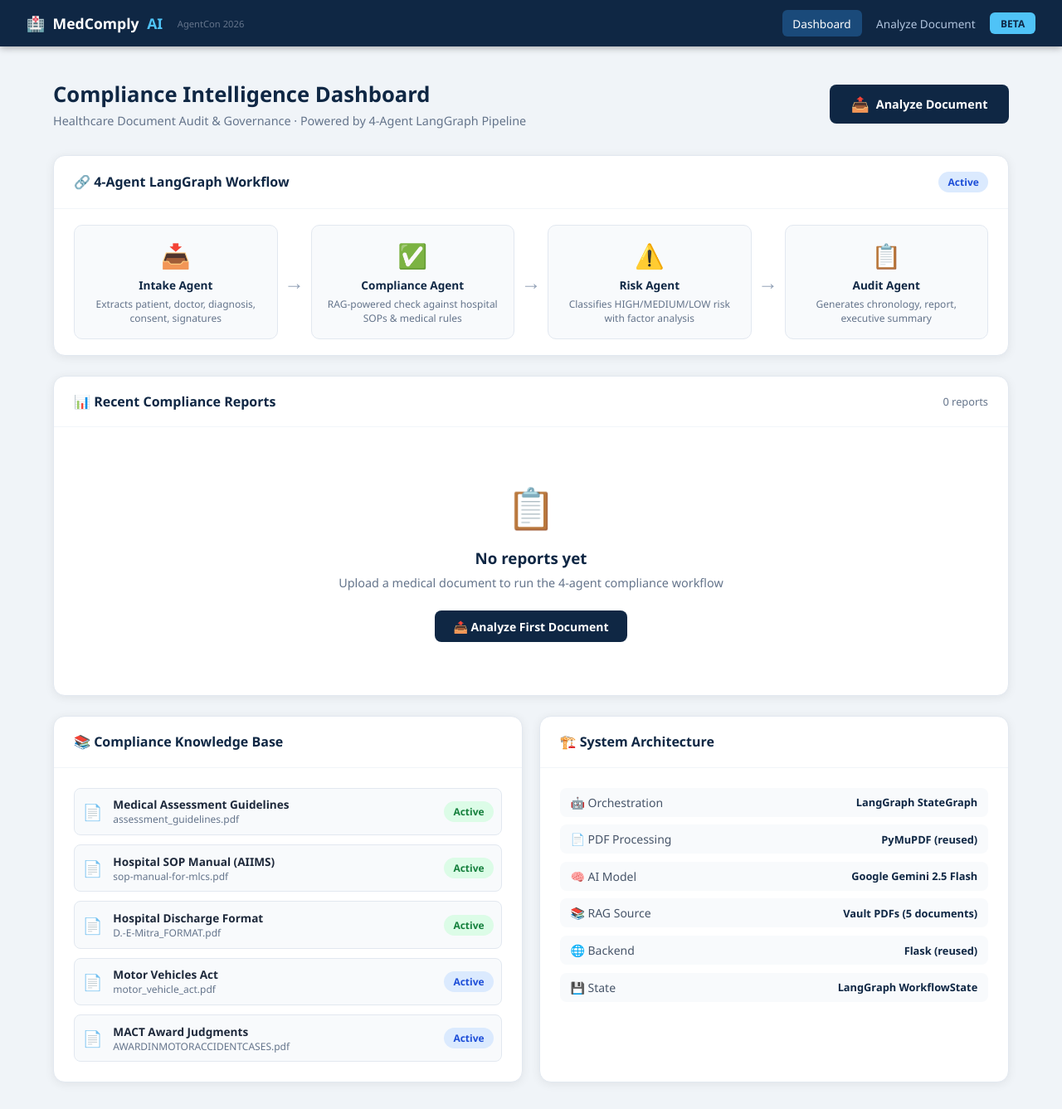
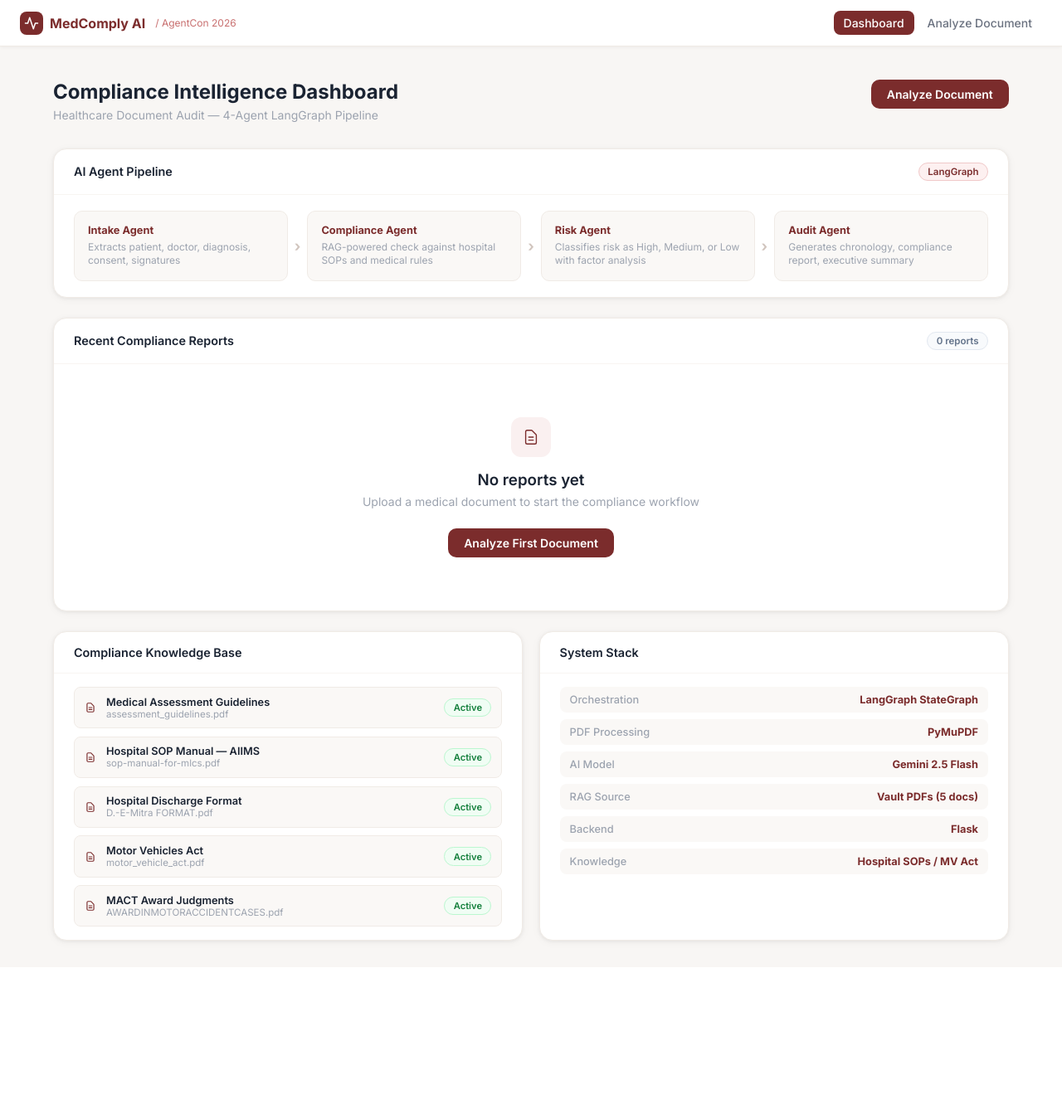
Before and after one commit to Kunalkandke/Nights_Watch_AgentCon, a Flask app: page /dashboard in a window 1280 px wide. Shown: the whole page at 83% size. After the commit the page ends 1141 px from the top, so only its background shows below. Run offline with Flask 3, Linux system fonts and the light colour scheme.

Commit message:
report and ui

```diff
--- a/agents/llm.py
+++ b/agents/llm.py
@@ -1,6 +1,6 @@
 """Shared LLM — reuses existing Gemini API key."""
-import os, sys
-ROOT = os.path.dirname(os.path.dirname(os.path.dirname(os.path.abspath(__file__))))
+import os, sys, warnings
+warnings.filterwarnings("ignore", category=FutureWarning)
 
 GEMINI_API_KEY = "AIzaSyD4BMcy9_CepkclmgW_zG5CH1J7g61JsDg"
 
--- a/app.py
+++ b/app.py
@@ -73,6 +73,8 @@ def analyze():
         "timestamp":  result.get("timestamp", ""),
     })
     session["reports"] = reports[:10]
+    # Store full result keyed by report_id
+    session[f"report_{report_id}"] = result
     session.modified = True
 
     return render_template("report.html", result=result, doc_name=doc_name, report_id=report_id)
--- a/templates/base.html
+++ b/templates/base.html
@@ -4,78 +4,111 @@
 <meta charset="UTF-8">
 <meta name="viewport" content="width=device-width, initial-scale=1.0">
 <title>{% block title %}MedComply AI{% endblock %}</title>
+<link rel="preconnect" href="https://fonts.googleapis.com">
+<link href="https://fonts.googleapis.com/css2?family=Inter:wght@300;400;500;600;700&display=swap" rel="stylesheet">
 <style>
 *{box-sizing:border-box;margin:0;padding:0}
-body{font-family:'Segoe UI',system-ui,sans-serif;background:#F0F4F8;color:#1a2332;min-height:100vh}
-nav{background:#0f2744;color:white;padding:0 2rem;height:56px;display:flex;align-items:center;justify-content:space-between;box-shadow:0 2px 8px rgba(0,0,0,.3)}
-nav .logo{font-size:1.1rem;font-weight:700;display:flex;align-items:center;gap:.6rem}
-nav .logo span{color:#4FC3F7}
-nav a{color:#b0c4de;text-decoration:none;font-size:.85rem;padding:.4rem .8rem;border-radius:6px;transition:.15s}
-nav a:hover{background:rgba(255,255,255,.1);color:white}
-nav a.active{background:#1a4a7a;color:white}
+body{font-family:'Inter',system-ui,sans-serif;background:#F8F6F4;color:#1a2332;min-height:100vh}
+
+/* Nav */
+nav{background:white;border-bottom:1px solid #f0ebe6;height:56px;display:flex;align-items:center;justify-content:space-between;padding:0 1.5rem;position:sticky;top:0;z-index:40;box-shadow:0 1px 4px rgba(0,0,0,.05)}
+.nav-logo{display:flex;align-items:center;gap:.5rem;font-weight:700;font-size:1rem;color:#7B2C2C}
+.nav-logo svg{width:28px;height:28px;background:#7B2C2C;border-radius:8px;padding:5px}
+nav a{color:#6b7280;text-decoration:none;font-size:.875rem;padding:.4rem .75rem;border-radius:8px;transition:.15s;font-weight:500}
+nav a:hover{background:#f5f0ec;color:#7B2C2C}
+nav a.active{background:#7B2C2C;color:white}
+
+/* Layout */
 .container{max-width:1200px;margin:0 auto;padding:2rem 1.5rem}
-.card{background:white;border-radius:14px;box-shadow:0 2px 12px rgba(0,0,0,.07);border:1px solid #e2e8f0;overflow:hidden}
-.card-header{padding:1.2rem 1.5rem;border-bottom:1px solid #f1f5f9;display:flex;align-items:center;justify-content:space-between}
+
+/* Cards */
+.card{background:white;border-radius:16px;border:1px solid #f0ebe6;box-shadow:0 1px 4px rgba(0,0,0,.06),0 2px 12px rgba(0,0,0,.04);overflow:hidden;transition:box-shadow .15s}
+.card:hover{box-shadow:0 4px 20px rgba(0,0,0,.08)}
+.card-header{padding:1rem 1.5rem;border-bottom:1px solid #f8f5f2;display:flex;align-items:center;justify-content:space-between}
+.card-header h3{font-weight:600;font-size:.9rem;color:#1a2332}
 .card-body{padding:1.5rem}
-.btn{display:inline-flex;align-items:center;gap:.5rem;padding:.6rem 1.4rem;border-radius:8px;font-size:.875rem;font-weight:600;cursor:pointer;border:none;transition:.15s;text-decoration:none}
-.btn-primary{background:#0f2744;color:white}.btn-primary:hover{background:#1a4a7a}
-.btn-success{background:#059669;color:white}.btn-success:hover{background:#047857}
-.btn-danger{background:#dc2626;color:white}.btn-danger:hover{background:#b91c1c}
-.btn-outline{background:transparent;border:1.5px solid #0f2744;color:#0f2744}.btn-outline:hover{background:#0f2744;color:white}
-.badge{display:inline-flex;align-items:center;padding:.25rem .7rem;border-radius:20px;font-size:.75rem;font-weight:600;gap:.3rem}
-.badge-green{background:#dcfce7;color:#15803d}
-.badge-yellow{background:#fef9c3;color:#a16207}
-.badge-red{background:#fee2e2;color:#dc2626}
-.badge-blue{background:#dbeafe;color:#1d4ed8}
-.badge-gray{background:#f1f5f9;color:#64748b}
+
+/* Buttons */
+.btn{display:inline-flex;align-items:center;gap:.5rem;padding:.55rem 1.2rem;border-radius:10px;font-size:.875rem;font-weight:600;cursor:pointer;border:none;transition:.15s;text-decoration:none;font-family:inherit}
+.btn-primary{background:#7B2C2C;color:white}.btn-primary:hover{background:#5a1f1f}
+.btn-outline{background:transparent;border:1.5px solid #7B2C2C;color:#7B2C2C}.btn-outline:hover{background:#7B2C2C;color:white}
+.btn-light{background:#f5f0ec;color:#7B2C2C;border:1px solid #e8d8d0}.btn-light:hover{background:#eeddd6}
+
+/* Badges */
+.badge{display:inline-flex;align-items:center;padding:.2rem .65rem;border-radius:20px;font-size:.72rem;font-weight:600}
+.badge-green{background:#f0fdf4;color:#15803d;border:1px solid #bbf7d0}
+.badge-yellow{background:#fefce8;color:#a16207;border:1px solid #fde047}
+.badge-red{background:#fef2f2;color:#dc2626;border:1px solid #fca5a5}
+.badge-blue{background:#eff6ff;color:#1d4ed8;border:1px solid #bfdbfe}
+.badge-gray{background:#f8fafc;color:#64748b;border:1px solid #e2e8f0}
+.badge-primary{background:#fdf0f0;color:#7B2C2C;border:1px solid #f0c8c8}
+
+/* Grid */
 .grid-3{display:grid;grid-template-columns:repeat(3,1fr);gap:1.2rem}
 .grid-2{display:grid;grid-template-columns:repeat(2,1fr);gap:1.2rem}
-.stat-card{background:white;border-radius:14px;padding:1.4rem;border:1px solid #e2e8f0;box-shadow:0 1px 6px rgba(0,0,0,.05)}
-.stat-value{font-size:2rem;font-weight:800;line-height:1}
-.stat-label{font-size:.8rem;color:#64748b;margin-top:.4rem;font-weight:500}
-.alert{padding:1rem 1.2rem;border-radius:10px;font-size:.875rem;margin-bottom:1rem}
-.alert-error{background:#fee2e2;color:#dc2626;border:1px solid #fca5a5}
-.alert-success{background:#dcfce7;color:#15803d;border:1px solid #86efac}
+
+/* Stat cards */
+.stat-card{background:white;border-radius:16px;padding:1.4rem 1.5rem;border:1px solid #f0ebe6;box-shadow:0 1px 4px rgba(0,0,0,.05)}
+.stat-value{font-size:2.2rem;font-weight:800;line-height:1;color:#7B2C2C}
+.stat-label{font-size:.78rem;color:#9ca3af;margin-top:.35rem;font-weight:500;text-transform:uppercase;letter-spacing:.04em}
+
+/* Table */
 .table{width:100%;border-collapse:collapse;font-size:.875rem}
-.table th{background:#f8fafc;padding:.8rem 1rem;text-align:left;font-weight:600;color:#475569;border-bottom:2px solid #e2e8f0;font-size:.8rem;text-transform:uppercase;letter-spacing:.04em}
-.table td{padding:.85rem 1rem;border-bottom:1px solid #f1f5f9;vertical-align:middle}
-.table tr:hover td{background:#fafafa}
-.progress-bar{height:10px;border-radius:5px;background:#e2e8f0;overflow:hidden}
-.progress-fill{height:100%;border-radius:5px;transition:width .5s}
-.score-circle{width:80px;height:80px;border-radius:50%;display:flex;align-items:center;justify-content:center;font-size:1.4rem;font-weight:800;border:4px solid}
-.toast{position:fixed;bottom:1.5rem;right:1.5rem;background:#1e293b;color:white;padding:.8rem 1.4rem;border-radius:10px;font-size:.875rem;z-index:999;animation:slidein .3s ease}
-@keyframes slidein{from{transform:translateY(20px);opacity:0}to{transform:translateY(0);opacity:1}}
-.agent-step{display:flex;align-items:center;gap:.8rem;padding:.8rem 1rem;border-radius:10px;background:#f8fafc;border:1px solid #e2e8f0;margin-bottom:.6rem}
-.agent-step .dot{width:10px;height:10px;border-radius:50%;flex-shrink:0}
-.dot-green{background:#22c55e}.dot-blue{background:#3b82f6}.dot-yellow{background:#f59e0b}.dot-red{background:#ef4444}
-.spinner{display:inline-block;width:18px;height:18px;border:2px solid #e2e8f0;border-top-color:#0f2744;border-radius:50%;animation:spin .7s linear infinite}
+.table th{background:#faf8f6;padding:.75rem 1.2rem;text-align:left;font-weight:600;color:#7B2C2C;border-bottom:1.5px solid #f0ebe6;font-size:.78rem;text-transform:uppercase;letter-spacing:.04em}
+.table td{padding:.85rem 1.2rem;border-bottom:1px solid #faf8f6;vertical-align:middle;color:#374151}
+.table tr:last-child td{border-bottom:none}
+.table tr:hover td{background:#fdfbf9}
+
+/* Progress */
+.progress-bar{height:8px;border-radius:4px;background:#f0ebe6;overflow:hidden}
+.progress-fill{height:100%;border-radius:4px;transition:width .5s ease}
+
+/* Alert */
+.alert{padding:.9rem 1.2rem;border-radius:10px;font-size:.875rem;margin-bottom:1rem}
+.alert-error{background:#fef2f2;color:#dc2626;border:1px solid #fca5a5}
+.alert-success{background:#f0fdf4;color:#15803d;border:1px solid #bbf7d0}
+
+/* Agent step */
+.agent-step{display:flex;align-items:center;gap:.75rem;padding:.75rem 1rem;border-radius:10px;background:#faf8f6;border:1px solid #f0ebe6;margin-bottom:.5rem}
+.step-dot{width:10px;height:10px;border-radius:50%;flex-shrink:0;background:#d1d5db}
+.step-dot.active{background:#7B2C2C}
+.step-dot.done{background:#22c55e}
+
+/* Spinner */
+.spinner{display:inline-block;width:16px;height:16px;border:2px solid #f0ebe6;border-top-color:#7B2C2C;border-radius:50%;animation:spin .7s linear infinite}
 @keyframes spin{to{transform:rotate(360deg)}}
+
+/* Timeline */
+.timeline-dot{width:10px;height:10px;border-radius:50%;background:#7B2C2C;border:2px solid white;box-shadow:0 0 0 2px #7B2C2C;flex-shrink:0}
+.timeline-line{width:2px;background:#f0ebe6;flex-grow:1;margin:.25rem auto}
+
+/* Section */
+.section-title{font-size:.75rem;font-weight:700;color:#7B2C2C;text-transform:uppercase;letter-spacing:.07em;margin-bottom:1rem}
+
+/* Verdict banner */
+.verdict-pass{background:#f0fdf4;border:1px solid #86efac;color:#15803d;padding:.6rem 1.2rem;border-radius:10px;font-weight:700;font-size:.875rem}
+.verdict-fail{background:#fef2f2;border:1px solid #fca5a5;color:#dc2626;padding:.6rem 1.2rem;border-radius:10px;font-weight:700;font-size:.875rem}
+.verdict-cond{background:#fefce8;border:1px solid #fde047;color:#a16207;padding:.6rem 1.2rem;border-radius:10px;font-weight:700;font-size:.875rem}
+
+@media(max-width:768px){.grid-3,.grid-2{grid-template-columns:1fr}}
 </style>
 {% block extra_head %}{% endblock %}
 </head>
 <body>
 <nav>
-  <div class="logo">
-    <span>🏥</span> MedComply <span>AI</span>
-    <small style="color:#64748b;font-size:.7rem;font-weight:400;margin-left:.5rem">AgentCon 2026</small>
+  <div class="nav-logo">
+    <svg viewBox="0 0 24 24" fill="none" stroke="white" stroke-width="2" stroke-linecap="round" stroke-linejoin="round">
+      <path d="M22 12h-4l-3 9L9 3l-3 9H2"/>
+    </svg>
+    MedComply AI
+    <span style="color:#C86F6F;font-weight:400;font-size:.75rem;margin-left:.25rem">/ AgentCon 2026</span>
   </div>
-  <div style="display:flex;gap:.3rem;align-items:center">
+  <div style="display:flex;gap:.25rem;align-items:center">
     <a href="/dashboard" class="{% block nav_dashboard %}{% endblock %}">Dashboard</a>
     <a href="/analyze" class="{% block nav_analyze %}{% endblock %}">Analyze Document</a>
-    <span style="background:#4FC3F7;color:#0f2744;padding:.3rem .8rem;border-radius:6px;font-size:.75rem;font-weight:700">BETA</span>
   </div>
 </nav>
 {% block body %}{% endblock %}
-<script>
-function showToast(msg,type){
-  var t=document.createElement('div');
-  t.className='toast';
-  t.style.background=type==='error'?'#dc2626':'#059669';
-  t.textContent=msg;
-  document.body.appendChild(t);
-  setTimeout(function(){t.remove()},3000);
-}
-</script>
 {% block extra_scripts %}{% endblock %}
 </body>
 </html>
--- a/templates/dashboard.html
+++ b/templates/dashboard.html
@@ -4,39 +4,36 @@
 {% block body %}
 <div class="container">
 
-  <!-- Header -->
-  <div style="display:flex;align-items:center;justify-content:space-between;margin-bottom:2rem;padding-top:.5rem">
+  <!-- Page Header -->
+  <div style="display:flex;align-items:flex-start;justify-content:space-between;margin-bottom:2rem;padding-top:.5rem">
     <div>
-      <h1 style="font-size:1.6rem;font-weight:800;color:#0f2744">Compliance Intelligence Dashboard</h1>
-      <p style="color:#64748b;margin-top:.3rem;font-size:.9rem">Healthcare Document Audit & Governance · Powered by 4-Agent LangGraph Pipeline</p>
+      <h1 style="font-size:1.5rem;font-weight:800;color:#1a2332;margin-bottom:.3rem">Compliance Intelligence Dashboard</h1>
+      <p style="color:#9ca3af;font-size:.875rem">Healthcare Document Audit — 4-Agent LangGraph Pipeline</p>
     </div>
-    <a href="/analyze" class="btn btn-primary" style="font-size:.9rem;padding:.7rem 1.6rem">
-      <span style="font-size:1.1rem">📤</span> Analyze Document
-    </a>
+    <a href="/analyze" class="btn btn-primary">Analyze Document</a>
   </div>
 
-  <!-- Agent Pipeline Visual -->
+  <!-- Agent Pipeline -->
   <div class="card" style="margin-bottom:1.5rem">
     <div class="card-header">
-      <span style="font-weight:700;color:#0f2744">🔗 4-Agent LangGraph Workflow</span>
-      <span class="badge badge-blue">Active</span>
+      <h3>AI Agent Pipeline</h3>
+      <span class="badge badge-primary">LangGraph</span>
     </div>
     <div class="card-body" style="padding:1.2rem 1.5rem">
-      <div style="display:flex;align-items:center;gap:.5rem;flex-wrap:wrap">
+      <div style="display:flex;align-items:stretch;gap:.4rem">
         {% set agents = [
-          ('📥','Intake Agent','Extracts patient, doctor, diagnosis, consent, signatures','blue'),
-          ('✅','Compliance Agent','RAG-powered check against hospital SOPs & medical rules','green'),
-          ('⚠️','Risk Agent','Classifies HIGH/MEDIUM/LOW risk with factor analysis','yellow'),
-          ('📋','Audit Agent','Generates chronology, report, executive summary','purple'),
+          ('Intake Agent','Extracts patient, doctor, diagnosis, consent, signatures'),
+          ('Compliance Agent','RAG-powered check against hospital SOPs and medical rules'),
+          ('Risk Agent','Classifies risk as High, Medium, or Low with factor analysis'),
+          ('Audit Agent','Generates chronology, compliance report, executive summary'),
         ] %}
-        {% for icon, name, desc, color in agents %}
-        <div style="flex:1;min-width:180px;background:#f8fafc;border:1px solid #e2e8f0;border-radius:10px;padding:1rem;text-align:center">
-          <div style="font-size:1.8rem;margin-bottom:.4rem">{{ icon }}</div>
-          <div style="font-weight:700;font-size:.85rem;color:#0f2744">{{ name }}</div>
-          <div style="font-size:.75rem;color:#64748b;margin-top:.3rem">{{ desc }}</div>
+        {% for name, desc in agents %}
+        <div style="flex:1;background:#faf8f6;border:1px solid #f0ebe6;border-radius:10px;padding:.9rem 1rem;min-width:0">
+          <div style="font-weight:700;font-size:.8rem;color:#7B2C2C;margin-bottom:.3rem">{{ name }}</div>
+          <div style="font-size:.75rem;color:#9ca3af;line-height:1.4">{{ desc }}</div>
         </div>
         {% if not loop.last %}
-        <div style="font-size:1.5rem;color:#94a3b8;font-weight:700">→</div>
+        <div style="display:flex;align-items:center;color:#d1c5be;font-size:1.1rem;font-weight:700;padding:0 .1rem">›</div>
         {% endif %}
         {% endfor %}
       </div>
@@ -46,95 +43,107 @@
   <!-- Recent Reports -->
   <div class="card">
     <div class="card-header">
-      <span style="font-weight:700;color:#0f2744">📊 Recent Compliance Reports</span>
-      <span style="font-size:.8rem;color:#64748b">{{ reports|length }} reports</span>
+      <h3>Recent Compliance Reports</h3>
+      <span class="badge badge-gray">{{ reports|length }} reports</span>
     </div>
     {% if reports %}
     <table class="table">
-      <thead><tr>
-        <th>Document</th><th>Compliance Score</th><th>Risk Level</th><th>Timestamp</th><th>Action</th>
-      </tr></thead>
+      <thead>
+        <tr>
+          <th>Document</th>
+          <th>Compliance Score</th>
+          <th>Risk Level</th>
+          <th>Verdict</th>
+          <th>Date</th>
+          <th>Action</th>
+        </tr>
+      </thead>
       <tbody>
         {% for r in reports %}
         <tr>
           <td>
-            <div style="font-weight:600;color:#0f2744">{{ r.doc_name }}</div>
+            <span style="font-weight:600;color:#1a2332">{{ r.doc_name }}</span>
           </td>
           <td>
-            <div style="display:flex;align-items:center;gap:.8rem">
-              <div class="progress-bar" style="width:120px">
+            <div style="display:flex;align-items:center;gap:.75rem">
+              <div class="progress-bar" style="width:100px">
                 <div class="progress-fill" style="width:{{ r.score }}%;background:{% if r.score >= 80 %}#22c55e{% elif r.score >= 60 %}#f59e0b{% else %}#ef4444{% endif %}"></div>
               </div>
-              <span style="font-weight:700;color:{% if r.score >= 80 %}#15803d{% elif r.score >= 60 %}#a16207{% else %}#dc2626{% endif %}">{{ r.score }}/100</span>
+              <span style="font-weight:700;color:{% if r.score >= 80 %}#15803d{% elif r.score >= 60 %}#a16207{% else %}#dc2626{% endif %};font-size:.875rem">{{ r.score }}/100</span>
             </div>
           </td>
           <td>
-            {% if r.risk == 'HIGH' %}
-            <span class="badge badge-red">🔴 HIGH</span>
-            {% elif r.risk == 'MEDIUM' %}
-            <span class="badge badge-yellow">🟡 MEDIUM</span>
-            {% else %}
-            <span class="badge badge-green">🟢 LOW</span>
+            {% if r.risk == 'HIGH' %}<span class="badge badge-red">High Risk</span>
+            {% elif r.risk == 'MEDIUM' %}<span class="badge badge-yellow">Medium Risk</span>
+            {% else %}<span class="badge badge-green">Low Risk</span>
             {% endif %}
           </td>
-          <td style="color:#64748b;font-size:.85rem">{{ r.timestamp }}</td>
-          <td><a href="/analyze" class="btn btn-outline" style="padding:.3rem .8rem;font-size:.8rem">Re-analyze</a></td>
+          <td>
+            {% if r.risk == 'HIGH' or r.score < 60 %}<span class="badge badge-red">Fail</span>
+            {% elif r.score >= 80 %}<span class="badge badge-green">Pass</span>
+            {% else %}<span class="badge badge-yellow">Conditional</span>
+            {% endif %}
+          </td>
+          <td style="color:#9ca3af;font-size:.8rem">{{ r.timestamp }}</td>
+          <td><a href="/analyze" class="btn btn-outline" style="padding:.3rem .75rem;font-size:.78rem">Re-analyze</a></td>
         </tr>
         {% endfor %}
       </tbody>
     </table>
     {% else %}
-    <div style="padding:4rem;text-align:center">
-      <div style="font-size:3rem;margin-bottom:1rem">📋</div>
-      <h3 style="color:#0f2744;margin-bottom:.5rem">No reports yet</h3>
-      <p style="color:#64748b;margin-bottom:1.5rem;font-size:.9rem">Upload a medical document to run the 4-agent compliance workflow</p>
-      <a href="/analyze" class="btn btn-primary">📤 Analyze First Document</a>
+    <div class="card-body" style="text-align:center;padding:4rem 2rem">
+      <div style="width:48px;height:48px;background:#faf0f0;border-radius:12px;display:flex;align-items:center;justify-content:center;margin:0 auto 1rem">
+        <svg width="22" height="22" fill="none" stroke="#7B2C2C" stroke-width="1.5" viewBox="0 0 24 24"><path stroke-linecap="round" stroke-linejoin="round" d="M9 12h6m-6 4h6m2 5H7a2 2 0 01-2-2V5a2 2 0 012-2h5.586a1 1 0 01.707.293l5.414 5.414a1 1 0 01.293.707V19a2 2 0 01-2 2z"/></svg>
+      </div>
+      <h3 style="color:#1a2332;font-weight:600;margin-bottom:.4rem">No reports yet</h3>
+      <p style="color:#9ca3af;font-size:.875rem;margin-bottom:1.5rem">Upload a medical document to start the compliance workflow</p>
+      <a href="/analyze" class="btn btn-primary">Analyze First Document</a>
     </div>
     {% endif %}
   </div>
 
-  <!-- Vault Status -->
+  <!-- Bottom row: Knowledge Base + Stack -->
   <div class="grid-2" style="margin-top:1.5rem">
     <div class="card">
-      <div class="card-header"><span style="font-weight:700;color:#0f2744">📚 Compliance Knowledge Base</span></div>
-      <div class="card-body">
-        <div style="display:flex;flex-direction:column;gap:.7rem">
-          {% set vault_items = [
-            ('Medical Assessment Guidelines','assessment_guidelines.pdf','green'),
-            ('Hospital SOP Manual (AIIMS)','sop-manual-for-mlcs.pdf','green'),
-            ('Hospital Discharge Format','D.-E-Mitra_FORMAT.pdf','green'),
-            ('Motor Vehicles Act','motor_vehicle_act.pdf','blue'),
-            ('MACT Award Judgments','AWARDINMOTORACCIDENTCASES.pdf','blue'),
+      <div class="card-header"><h3>Compliance Knowledge Base</h3></div>
+      <div class="card-body" style="padding:1rem 1.5rem">
+        <div style="display:flex;flex-direction:column;gap:.6rem">
+          {% set vault = [
+            ('Medical Assessment Guidelines','assessment_guidelines.pdf'),
+            ('Hospital SOP Manual — AIIMS','sop-manual-for-mlcs.pdf'),
+            ('Hospital Discharge Format','D.-E-Mitra FORMAT.pdf'),
+            ('Motor Vehicles Act','motor_vehicle_act.pdf'),
+            ('MACT Award Judgments','AWARDINMOTORACCIDENTCASES.pdf'),
           ] %}
-          {% for name, file, color in vault_items %}
-          <div style="display:flex;align-items:center;gap:.8rem;padding:.6rem;background:#f8fafc;border-radius:8px;border:1px solid #e2e8f0">
-            <span style="font-size:1.2rem">📄</span>
-            <div style="flex:1">
-              <div style="font-weight:600;font-size:.85rem;color:#1e293b">{{ name }}</div>
-              <div style="font-size:.75rem;color:#64748b">{{ file }}</div>
+          {% for name, file in vault %}
+          <div style="display:flex;align-items:center;gap:.75rem;padding:.6rem .75rem;background:#faf8f6;border-radius:8px;border:1px solid #f0ebe6">
+            <svg width="14" height="14" fill="none" stroke="#7B2C2C" stroke-width="2" viewBox="0 0 24 24"><path stroke-linecap="round" stroke-linejoin="round" d="M9 12h6m-6 4h6m2 5H7a2 2 0 01-2-2V5a2 2 0 012-2h5.586a1 1 0 01.707.293l5.414 5.414a1 1 0 01.293.707V19a2 2 0 01-2 2z"/></svg>
+            <div style="flex:1;min-width:0">
+              <div style="font-weight:600;font-size:.8rem;color:#1a2332;white-space:nowrap;overflow:hidden;text-overflow:ellipsis">{{ name }}</div>
+              <div style="font-size:.72rem;color:#9ca3af">{{ file }}</div>
             </div>
-            <span class="badge badge-{{ color }}">Active</span>
+            <span class="badge badge-green" style="font-size:.7rem">Active</span>
           </div>
           {% endfor %}
         </div>
       </div>
     </div>
     <div class="card">
-      <div class="card-header"><span style="font-weight:700;color:#0f2744">🏗️ System Architecture</span></div>
-      <div class="card-body">
-        <div style="display:flex;flex-direction:column;gap:.6rem;font-size:.875rem">
-          {% set arch = [
-            ('🤖','Orchestration','LangGraph StateGraph'),
-            ('📄','PDF Processing','PyMuPDF (reused)'),
-            ('🧠','AI Model','Google Gemini 2.5 Flash'),
-            ('📚','RAG Source','Vault PDFs (5 documents)'),
-            ('🌐','Backend','Flask (reused)'),
-            ('💾','State','LangGraph WorkflowState'),
-          ] %}
-          {% for icon, label, value in arch %}
-          <div style="display:flex;justify-content:space-between;align-items:center;padding:.5rem .8rem;background:#f8fafc;border-radius:8px">
-            <span>{{ icon }} <span style="color:#475569;font-weight:500">{{ label }}</span></span>
-            <span style="font-weight:600;color:#0f2744;font-size:.8rem">{{ value }}</span>
+      <div class="card-header"><h3>System Stack</h3></div>
+      <div class="card-body" style="padding:1rem 1.5rem">
+        {% set stack = [
+          ('Orchestration','LangGraph StateGraph'),
+          ('PDF Processing','PyMuPDF'),
+          ('AI Model','Gemini 2.5 Flash'),
+          ('RAG Source','Vault PDFs (5 docs)'),
+          ('Backend','Flask'),
+          ('Knowledge','Hospital SOPs / MV Act'),
+        ] %}
+        <div style="display:flex;flex-direction:column;gap:.5rem">
+          {% for label, value in stack %}
+          <div style="display:flex;justify-content:space-between;align-items:center;padding:.5rem .75rem;background:#faf8f6;border-radius:8px;font-size:.8rem">
+            <span style="color:#9ca3af;font-weight:500">{{ label }}</span>
+            <span style="font-weight:700;color:#7B2C2C">{{ value }}</span>
           </div>
           {% endfor %}
         </div>
```
Also changed, not shown: templates/analyze.html (+99 -62 lines), templates/report.html (+99 -104 lines), test_workflow.py (added, +41 -0 lines).
